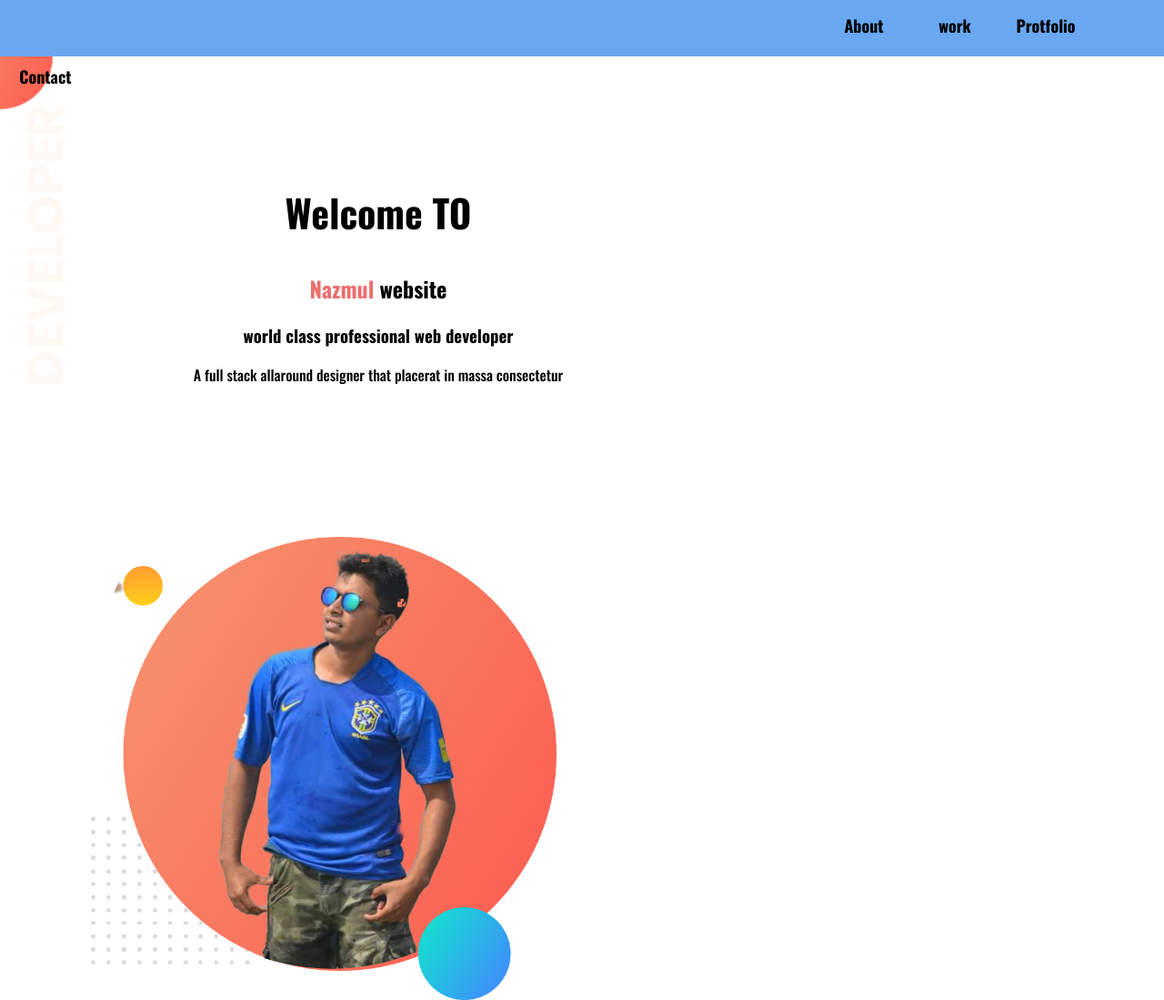
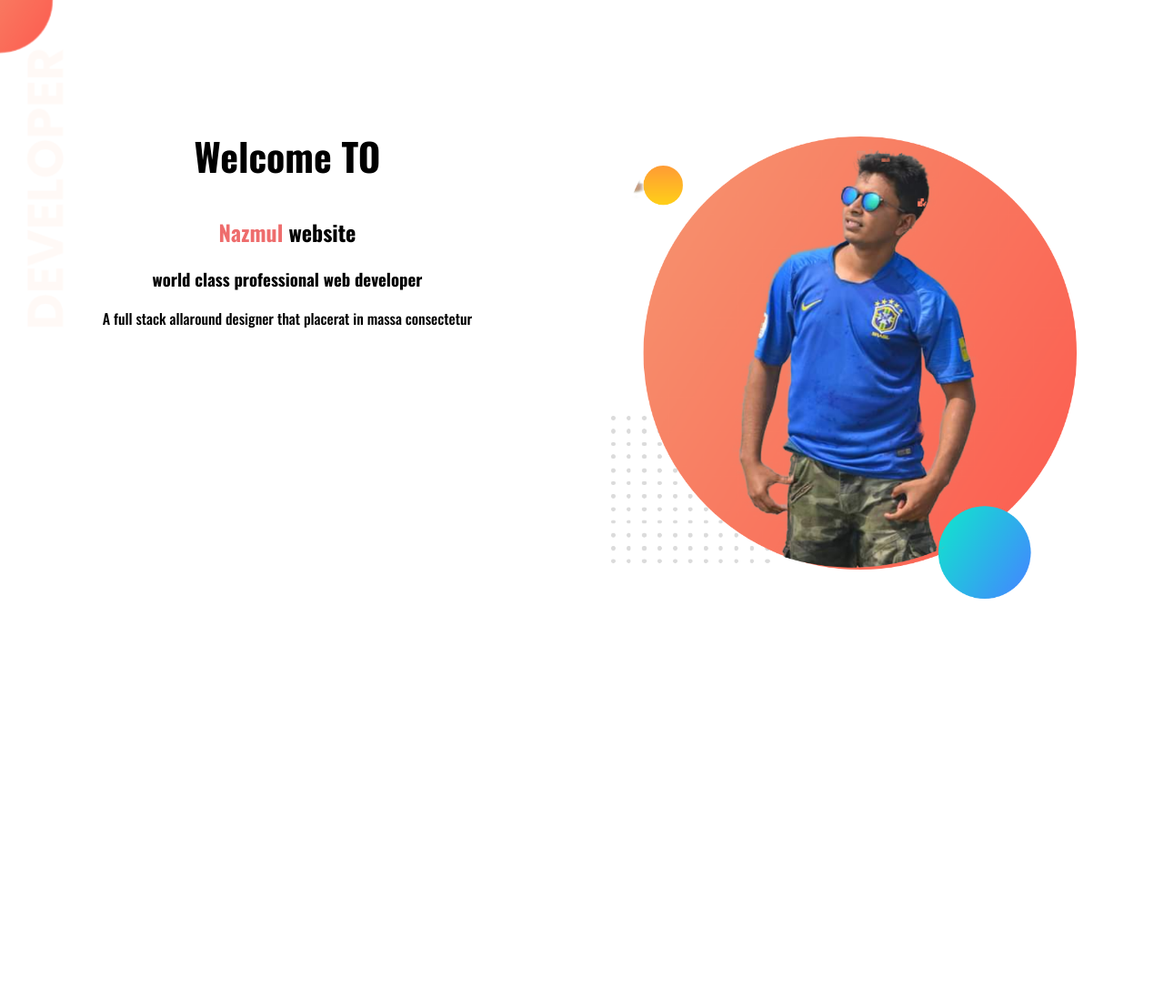
Before and after one commit to nazmul2020-su/web-protfolio, a plain HTML site: page index.html in a window 1280 px wide. Shown: the whole page at 91% size. After the commit the page ends 800 px from the top, so only its background shows below. Drawn offline with nearby package versions, Linux system fonts and the light colour scheme.

Commit message:
Update index.html

```diff
--- a/index.html
+++ b/index.html
@@ -9,20 +9,7 @@
 <link href="https://fonts.googleapis.com/css2?family=Oswald:wght@200;300;500;600;700&display=swap" rel="stylesheet">
 </head>
 <body>
-    <section class="manu">
-        <div class="About">
-        <h2>About</h2>
-      </div>
-      <div class="work">
-        <h2>work</h2>
-      </div>
-      <div class="Protfolio">
-          <h2>Protfolio </h2>
-      </div>
-      <div class="Contact">
-        <h2>Contact </h2>
-    </div>
-</section>
+
     <section class="top-banner">
         <div class="welcome-div">
             <h1 class="welcome">Welcome TO</h1>
```
